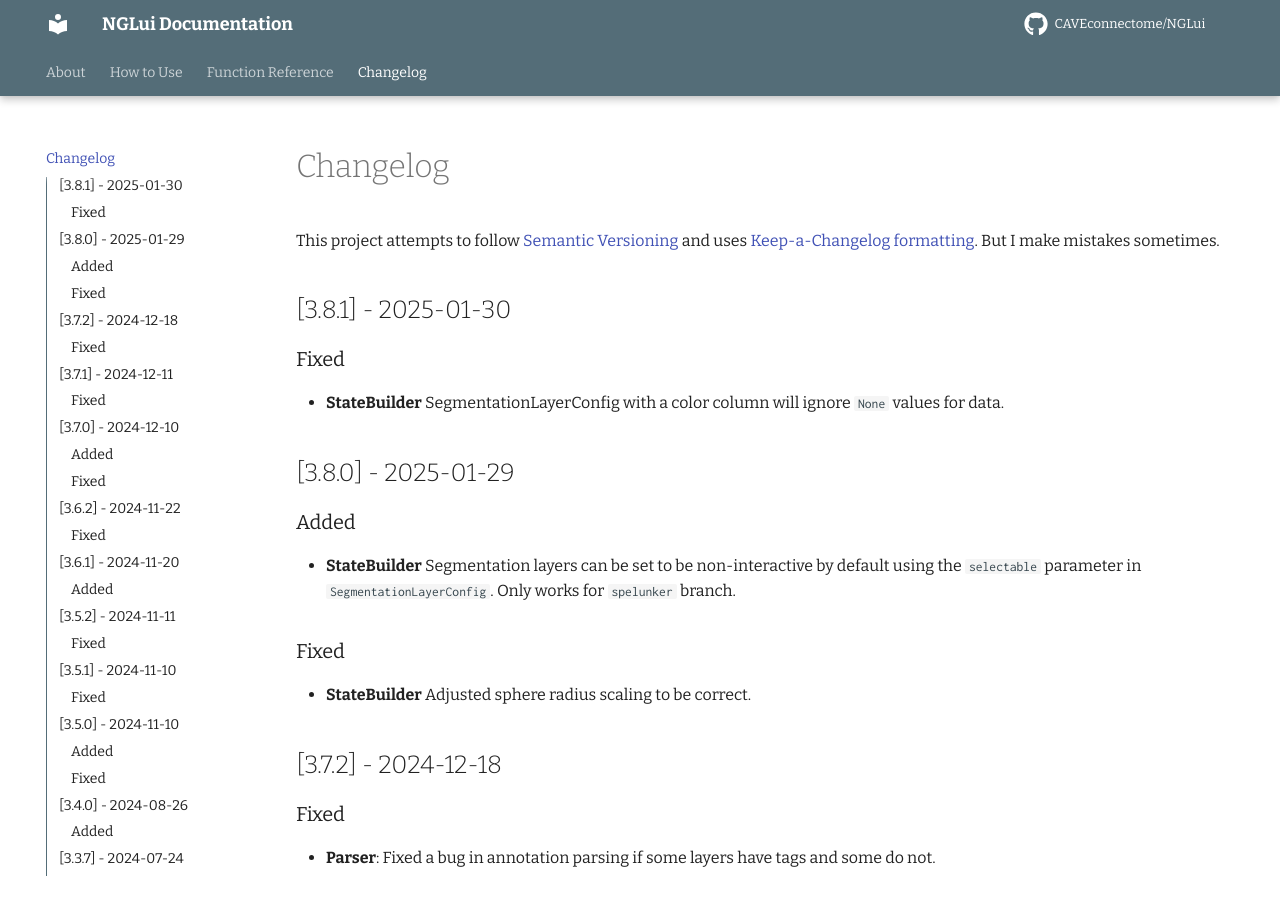
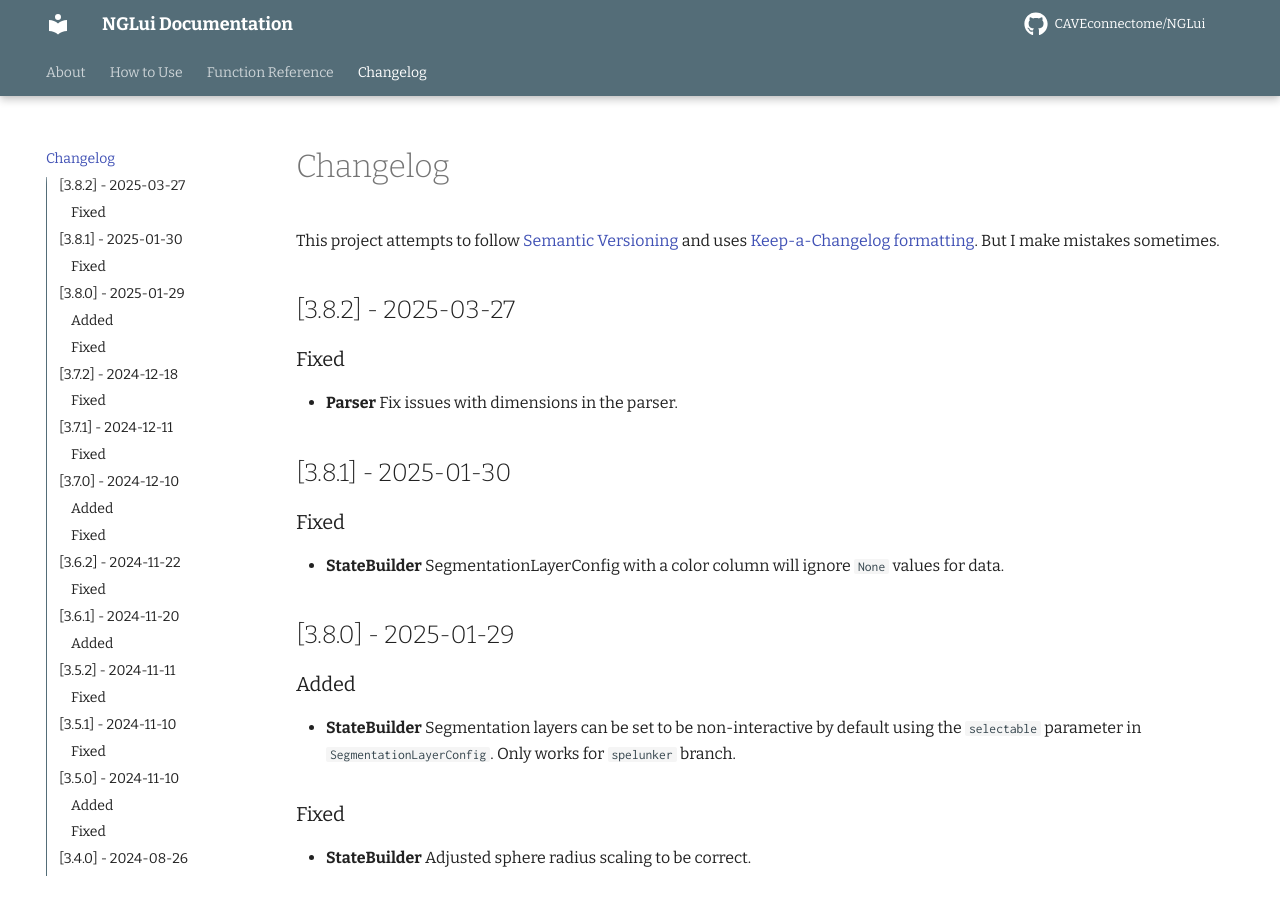
Before and after one commit to CAVEconnectome/nglui, an MkDocs documentation site: the page built from docs/changelog.md, in a window 1280 px wide and 900 px high. Built offline with MkDocs 1.6.1 and Material for MkDocs 9.7.7, drawn with Linux system fonts in a browser that asks for light colours; comment, search, counter and statistics services are not loaded.

Commit message:
update changelog

```diff
--- a/docs/changelog.md
+++ b/docs/changelog.md
@@ -1,6 +1,12 @@
 # Changelog
 
 This project attempts to follow [Semantic Versioning](https://semver.org) and uses [Keep-a-Changelog formatting](https://keepachangelog.com/en/1.0.0/). But I make mistakes sometimes.
+
+## [3.8.2] - 2025-03-27
+
+### Fixed
+
+- **Parser** Fix issues with dimensions in the parser.
 
 ## [3.8.1] - 2025-01-30
 
```
